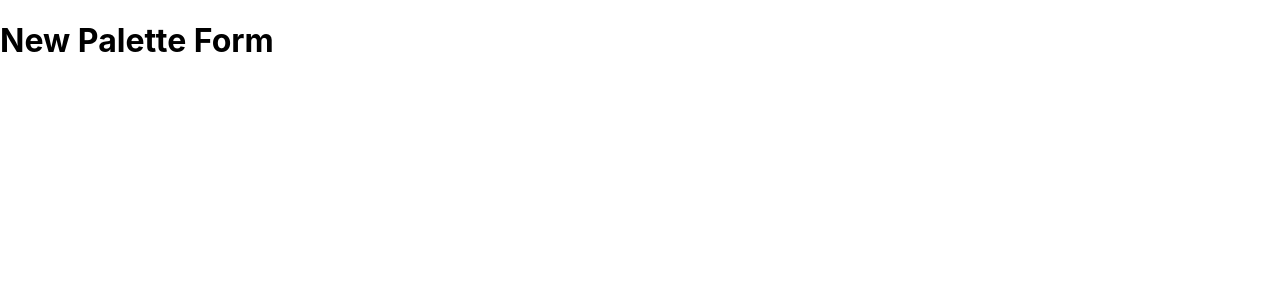
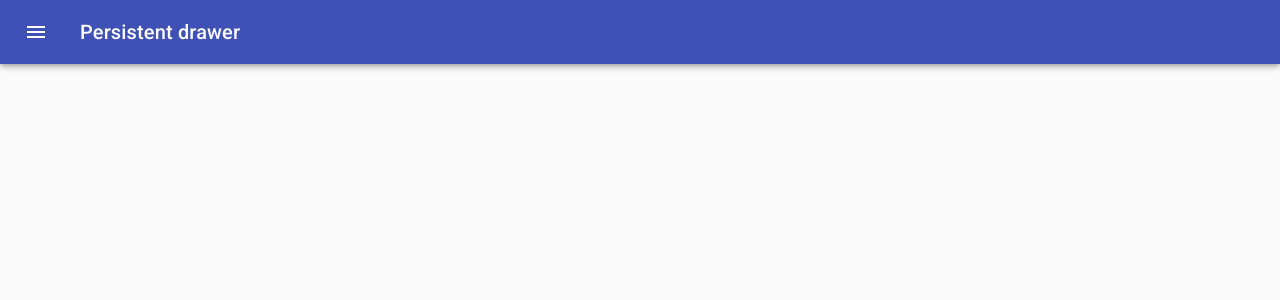
Before and after one commit to Michael-Nicoletti/ReactColorPalette, a React (Create React App) app: page /palette/new in a window 1280 px wide. Shown: the top 300 px of the page. Built offline with nearby package versions, Linux system fonts and the light colour scheme.

Commit message:
Added Drawer to the Palette Form

```diff
--- a/src/NewPaletteForm.js
+++ b/src/NewPaletteForm.js
@@ -1,13 +1,142 @@
-import React, { Component } from 'react'
+import React, { Component } from 'react';
+import classNames from 'classnames';
+import { withStyles } from '@material-ui/core/styles';
+import Drawer from '@material-ui/core/Drawer';
+import CssBaseline from '@material-ui/core/CssBaseline';
+import AppBar from '@material-ui/core/AppBar';
+import Toolbar from '@material-ui/core/Toolbar';
+import Typography from '@material-ui/core/Typography';
+import Divider from '@material-ui/core/Divider';
+import IconButton from '@material-ui/core/IconButton';
+import MenuIcon from '@material-ui/icons/Menu';
+import ChevronLeftIcon from '@material-ui/icons/ChevronLeft';
+
+
+const drawerWidth = 240;
+
+const styles = theme => ({
+  root: {
+    display: 'flex',
+  },
+  appBar: {
+    transition: theme.transitions.create(['margin', 'width'], {
+      easing: theme.transitions.easing.sharp,
+      duration: theme.transitions.duration.leavingScreen,
+    }),
+  },
+  appBarShift: {
+    width: `calc(100% - ${drawerWidth}px)`,
+    marginLeft: drawerWidth,
+    transition: theme.transitions.create(['margin', 'width'], {
+      easing: theme.transitions.easing.easeOut,
+      duration: theme.transitions.duration.enteringScreen,
+    }),
+  },
+  menuButton: {
+    marginLeft: 12,
+    marginRight: 20,
+  },
+  hide: {
+    display: 'none',
+  },
+  drawer: {
+    width: drawerWidth,
+    flexShrink: 0,
+  },
+  drawerPaper: {
+    width: drawerWidth,
+  },
+  drawerHeader: {
+    display: 'flex',
+    alignItems: 'center',
+    padding: '0 8px',
+    ...theme.mixins.toolbar,
+    justifyContent: 'flex-end',
+  },
+  content: {
+    flexGrow: 1,
+    padding: theme.spacing.unit * 3,
+    transition: theme.transitions.create('margin', {
+      easing: theme.transitions.easing.sharp,
+      duration: theme.transitions.duration.leavingScreen,
+    }),
+    marginLeft: -drawerWidth,
+  },
+  contentShift: {
+    transition: theme.transitions.create('margin', {
+      easing: theme.transitions.easing.easeOut,
+      duration: theme.transitions.duration.enteringScreen,
+    }),
+    marginLeft: 0,
+  },
+});
 
 class NewPaletteForm extends Component {
-    render() {
+    state = {
+        open: false,
+      };
+
+      handleDrawerOpen = () => {
+        this.setState({ open: true });
+      };
+
+      handleDrawerClose = () => {
+        this.setState({ open: false });
+      };
+
+      render() {
+        const { classes } = this.props;
+        const { open } = this.state;
+
         return (
-            <div>
-                <h1>New Palette Form</h1>
-            </div>
-        )
-    }
+          <div className={classes.root}>
+            <CssBaseline />
+            <AppBar
+              position="fixed"
+              className={classNames(classes.appBar, {
+                [classes.appBarShift]: open,
+              })}
+            >
+              <Toolbar disableGutters={!open}>
+                <IconButton
+                  color="inherit"
+                  aria-label="Open drawer"
+                  onClick={this.handleDrawerOpen}
+                  className={classNames(classes.menuButton, open && classes.hide)}
+                >
+                  <MenuIcon />
+                </IconButton>
+                <Typography variant="h6" color="inherit" noWrap>
+                  Persistent drawer
+                </Typography>
+              </Toolbar>
+            </AppBar>
+            <Drawer
+              className={classes.drawer}
+              variant="persistent"
+              anchor="left"
+              open={open}
+              classes={{
+                paper: classes.drawerPaper,
+              }}
+            >
+              <div className={classes.drawerHeader}>
+                <IconButton onClick={this.handleDrawerClose}>
+                  <ChevronLeftIcon />
+                </IconButton>
+              </div>
+              <Divider />
+            </Drawer>
+            <main
+              className={classNames(classes.content, {
+                [classes.contentShift]: open,
+              })}
+            >
+              <div className={classes.drawerHeader} />
+            </main>
+          </div>
+        );
+      }
 }
 
-export default NewPaletteForm;
+export default withStyles(styles, {withTheme: true})(NewPaletteForm);
```
